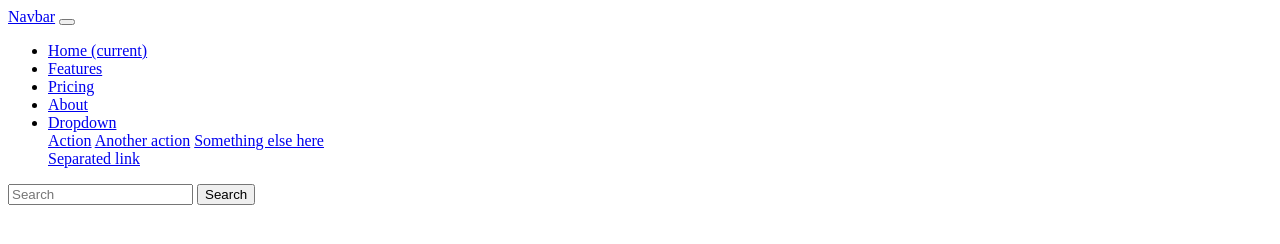
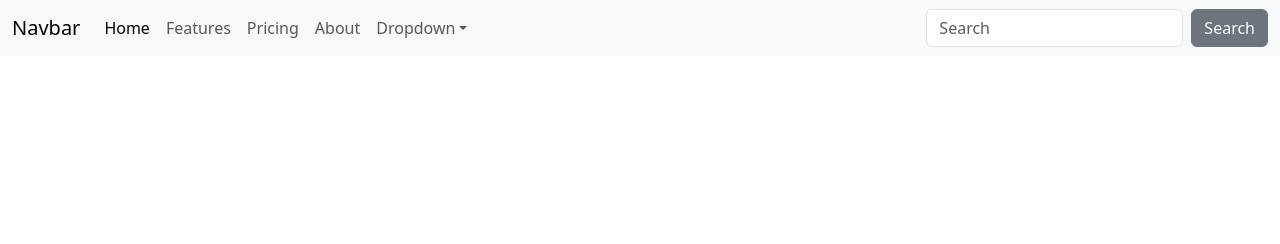
Before and after one commit to akschwar/AnnaKayArt, a plain HTML site: page index.html in a window 1280 px wide. Drawn offline with nearby package versions, Linux system fonts and the light colour scheme.

Commit message:
Update index.html

```diff
--- a/index.html
+++ b/index.html
@@ -1,4 +1,15 @@
+<!doctype html>
+<html lang="en">
+  <head>
+    <meta charset="utf-8">
+    <meta name="viewport" content="width=device-width, initial-scale=1">
+    <title>PhantomFinder</title>
+    <link href="https://cdn.jsdelivr.net/npm/bootstrap@5.3.0-alpha3/dist/css/bootstrap.min.css" rel="stylesheet" integrity="sha384-KK94CHFLLe+nY2dmCWGMq91rCGa5gtU4mk92HdvYe+M/SXH301p5ILy+dN9+nJOZ" crossorigin="anonymous">
+    <link href="bootstrap.min.css" rel="stylesheet">
 
+  </head>
+
+  <body>
 
 
 
@@ -42,3 +53,8 @@
     </div>
   </div>
 </nav>
+
+
+  </body>
+
+</html>
```
